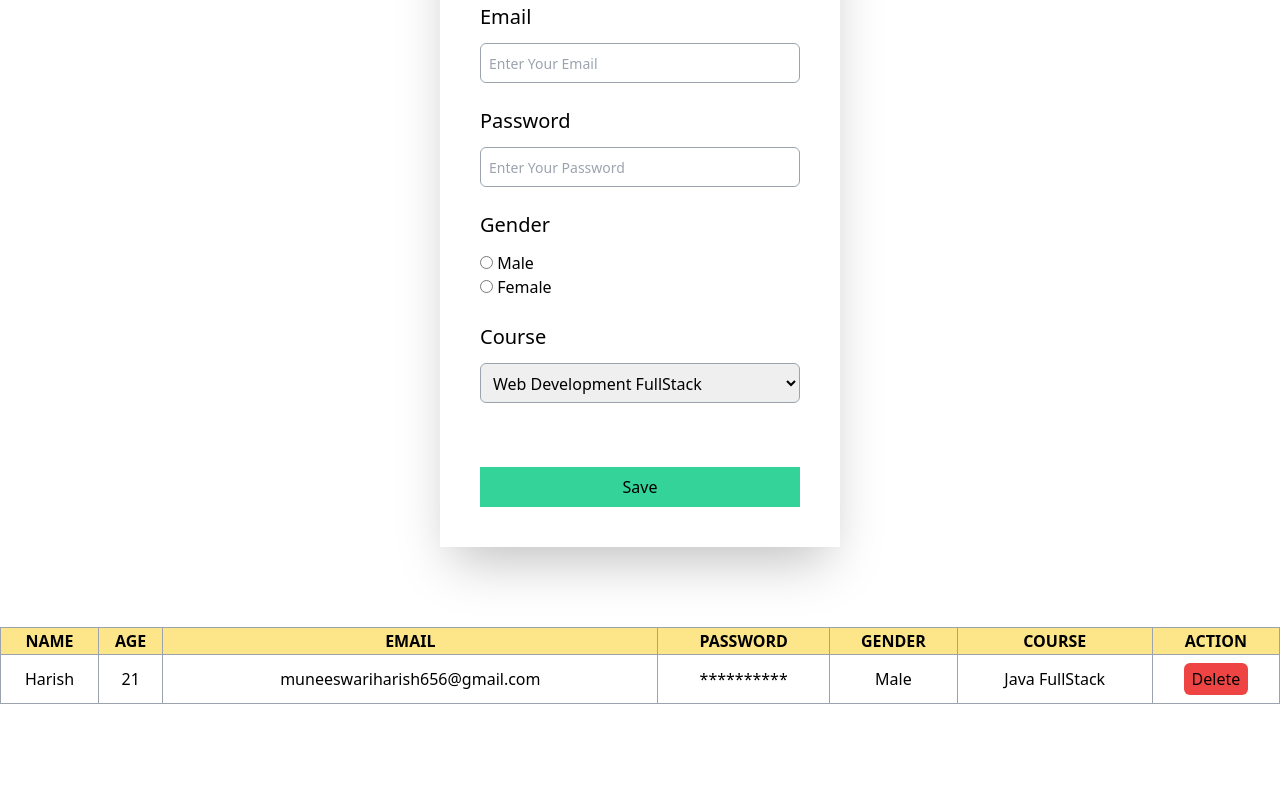
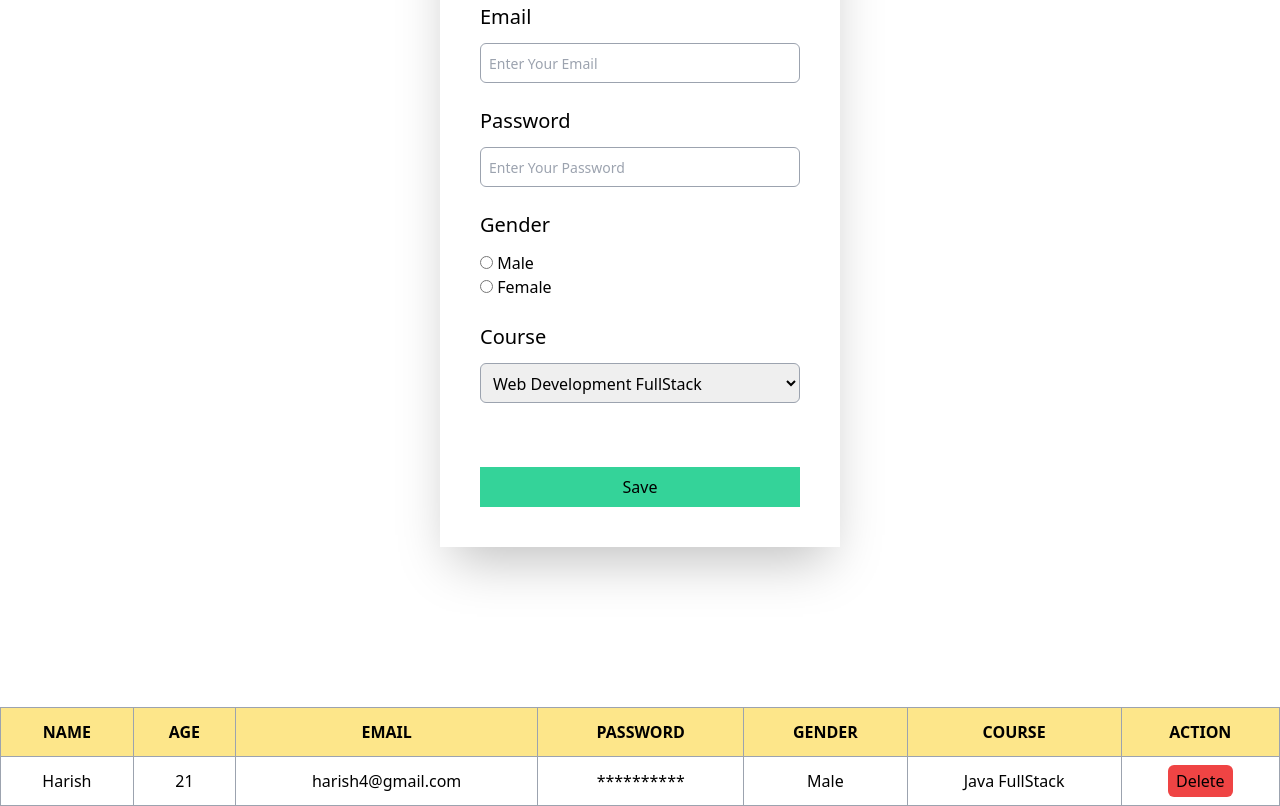
Before and after one commit to harish-b-4/student-registration-form, a plain HTML site: page index.html in a window 1280 px wide. Shown: the part 405-1211 px from the top of the page. Before the commit the page ends 1109 px from the top, so only its background shows below. Drawn offline with nearby package versions, Linux system fonts and the light colour scheme.

Commit message:
Updated Table

```diff
--- a/index.html
+++ b/index.html
@@ -13,7 +13,7 @@
 
     <!-- Form -->
 
-    <h1 class="text-4xl text-green-500 text-center mt-10">Student Registration Form</h1>
+    <h1 class="text-4xl text-green-500 text-center mt-10 font-bold">Student Registration Form</h1>
 
     <div class="flex justify-center mt-20">
 
@@ -82,38 +82,43 @@
 
     <!-- Table -->
 
+    <div class="overflow-x-auto mt-20">
+
         <table class="min-w-full border border-black border-collapse text-center mt-20">
 
             <thead class="bg-yellow-200">
                 <tr>
-                <td class="border border-gray-400 font-semibold">NAME</td>
-                <td class="border border-gray-400 font-semibold">AGE</td>
-                <td class="border border-gray-400 font-semibold">EMAIL</td>
-                <td class="border border-gray-400 font-semibold">PASSWORD</td>
-                <td class="border border-gray-400 font-semibold">GENDER</td>
-                <td class="border border-gray-400 font-semibold">COURSE</td>
-                <td class="border border-gray-400 font-semibold">ACTION</td>
+                    <td class="border border-gray-400 font-semibold p-3">NAME</td>
+                    <td class="border border-gray-400 font-semibold p-3">AGE</td>
+                    <td class="border border-gray-400 font-semibold p-3">EMAIL</td>
+                    <td class="border border-gray-400 font-semibold p-3">PASSWORD</td>
+                    <td class="border border-gray-400 font-semibold p-3">GENDER</td>
+                    <td class="border border-gray-400 font-semibold p-3">COURSE</td>
+                    <td class="border border-gray-400 font-semibold p-3">ACTION</td>
                 </tr>
             </thead>
 
             <tbody id="tablebody">
                 <tr>
-                <td class="border border-gray-400">Harish</td>
-                <td class="border border-gray-400">21</td>
-                <td class="border border-gray-400">muneeswariharish656@gmail.com</td>
-                <td class="border border-gray-400">**********</td>
-                <td class="border border-gray-400">Male</td>
-                <td class="border border-gray-400">Java FullStack</td>
-                <td class="border border-gray-400 py-2"><button class="bg-red-500 py-1 px-2 rounded-md"
+                    <td class="border border-gray-400 p-2">Harish</td>
+                    <td class="border border-gray-400 p-2">21</td>
+                    <td class="border border-gray-400 p-2">harish4@gmail.com</td>
+                    <td class="border border-gray-400 p-2">**********</td>
+                    <td class="border border-gray-400 p-2">Male</td>
+                    <td class="border border-gray-400 p-2">Java FullStack</td>
+                    <td class="border border-gray-400 p-2"><button class="bg-red-500 py-1 px-2 rounded-md"
                             onclick="deleteitem(event)">Delete</button></td>
                 </tr>
             </tbody>
 
         </table>
 
+    </div>
 
+    <!-- Javascript Source -->
 
     <script src="script.js"></script>
+
 </body>
 
 </html>
```
Lines whose indentation alone changed are shown as unchanged.
